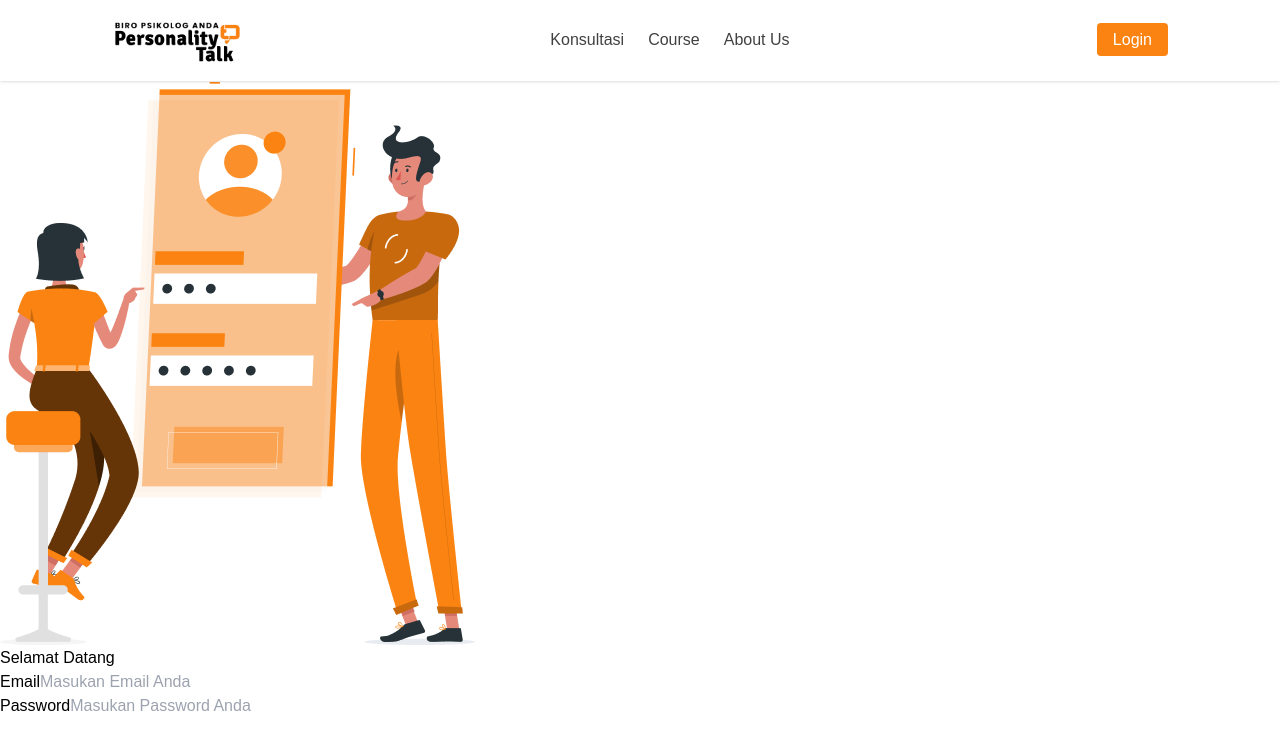
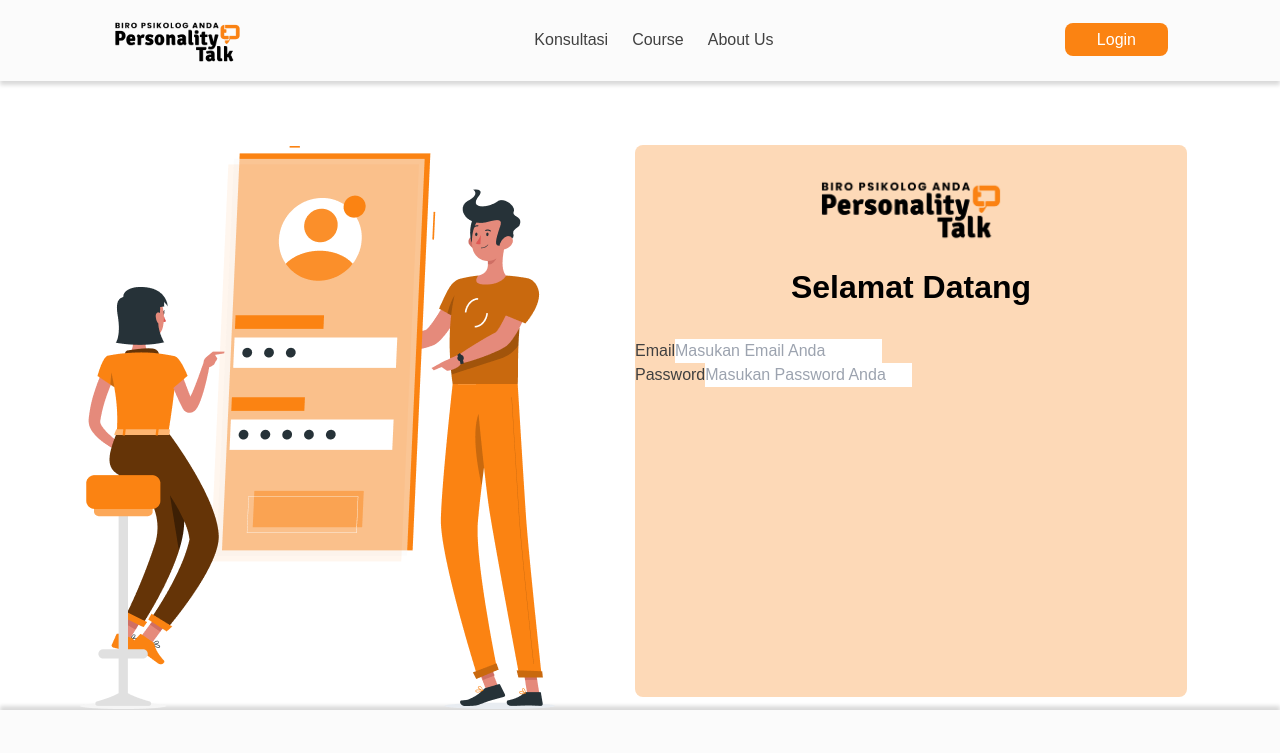
Before and after one commit to tim3-msibCDI/fe-personalitytalk, a Next.js app: page /pages/login in a window 1280 px wide. Shown: the top 753 px of the page. Built offline with nearby package versions, Linux system fonts and the light colour scheme.

Commit message:
footer, navbar, login, design system

```diff
--- a/app/components/footer.jsx
+++ b/app/components/footer.jsx
@@ -2,7 +2,7 @@ import Image from "next/image";
 
 const Footer = () => {
   return (
-    <footer className="bg-whitebg py-10 text-base font-light text-textcolor">
+    <footer className="bg-whitebg py-10 text-base font-light text-textcolor shadow-bottom">
       <div className="container mx-auto px-4 flex flex-col lg:flex-row justify-between items-start">
         <div className="lg:w-1/2 ml-6">
           <div className="lg:w-1/2">
@@ -82,7 +82,7 @@ const Footer = () => {
       </div>
 
       <hr className="border-textcolor max-w-[1200px] mx-auto" />
-      <div className="max-w-[1200px] mx-auto text-center text-gray-600 mt-2">
+      <div className="max-w-[1200px] mx-auto text-center text-textcolor mt-2">
         PersonalityTalk © 2024. All rights reserved.
       </div>
     </footer>
--- a/app/components/navbar.jsx
+++ b/app/components/navbar.jsx
@@ -4,7 +4,7 @@ import Image from "next/image";
 export default function Navbar() {
   return (
     <>
-      <nav className="bg-white shadow sticky top-0 z-50 py-4 px-8">
+      <nav className="bg-whitebg shadow-top sticky top-0 z-50 py-4 px-8">
         <div className="flex justify-between items-center">
         <div className="text-lg font-bold ml-20">
           <Link href="/">
@@ -25,7 +25,7 @@ export default function Navbar() {
         <div>
           <Link
             href="/pages/login"
-            className="bg-primary text-white px-4 py-2 rounded mr-20 mt-5 mb-5"
+            className="bg-primary text-white px-4 py-2 rounded-lg mr-20 mt-5 mb-5 px-8"
           >
             Login
           </Link>
--- a/app/pages/login/page.jsx
+++ b/app/pages/login/page.jsx
@@ -3,7 +3,8 @@ import Image from "next/image";
 export default function Login() {
   return (
     <>
-      <div>
+      <div className="flex flex-row mt-16">
+        <div className="ml-20 mr-20">
           <Image
             src="/image/login/rafiki.png"
             alt="Login Image"
@@ -11,22 +12,32 @@ export default function Login() {
             height={0}
           />
         </div>
-      <div>
-        <div>
-          <Image src="/image/logo.webp" alt="Logo" height={70} width={0} />
-          <div>Selamat Datang</div>
+        <div className="bg-primarylight rounded-lg size-553">
+          <div className="grid justify-center mt-7">
+            <Image src="/image/logo.webp" alt="Logo" width={187.32} height={0} />
           </div>
-        <div>
+          <div className="text-h1 font-semibold text-center mt-5">Selamat Datang</div>
+
+          <div className="mt-7 text-textcolor">
             <form action="">
               <div>
                 <label>Email</label>
-              <input type="email" placeholder="Masukan Email Anda" id="email"/>
+                <input
+                  type="email"
+                  placeholder="Masukan Email Anda"
+                  id="email"
+                />
               </div>
               <div>
                 <label>Password</label>
-              <input type="password" placeholder="Masukan Password Anda" id="password"/>
+                <input
+                  type="password"
+                  placeholder="Masukan Password Anda"
+                  id="password"
+                />
               </div>
             </form>
+          </div>
         </div>
       </div>
     </>
--- a/tailwind.config.js
+++ b/tailwind.config.js
@@ -12,14 +12,29 @@ module.exports = {
         foreground: "var(--foreground)",
         primary: "#FB8312",
         primarylight: "#FDD9B7",
-        whitebg: "FBFBFB",
+        primarylight2: "#FFE7D1",
+        whitebg: "#FBFBFB",
         textcolor: "#404040",
-        textblack: "#010003",
         textsec: "#8D8D8D",
-        textwhite: "#FAFAFA",
+        yellowStar : "#FFD700",
+        success : "#40D046",
+        fail : "#EF0000",
+        wait : "#FFC107",
       },
-      zIndex: {
-        99: "999",
+      fontSize: {
+        h1: "2rem",
+        h2: "1.5rem",
+        h3: "1.16rem",
+        m: "1rem",
+        s: "0.875rem",
+        vs: "0.75rem",
+      },
+      size: {
+        553: "34.5rem",
+      },
+      boxShadow: {
+        "bottom": "0px -4px 4px 0px rgba(0, 0, 0, 0.15)",
+        "top" : "0px 4px 4px 0px rgba(0, 0, 0, 0.15)",
       },
     },
   },
```
Lines whose indentation alone changed are shown as unchanged.
